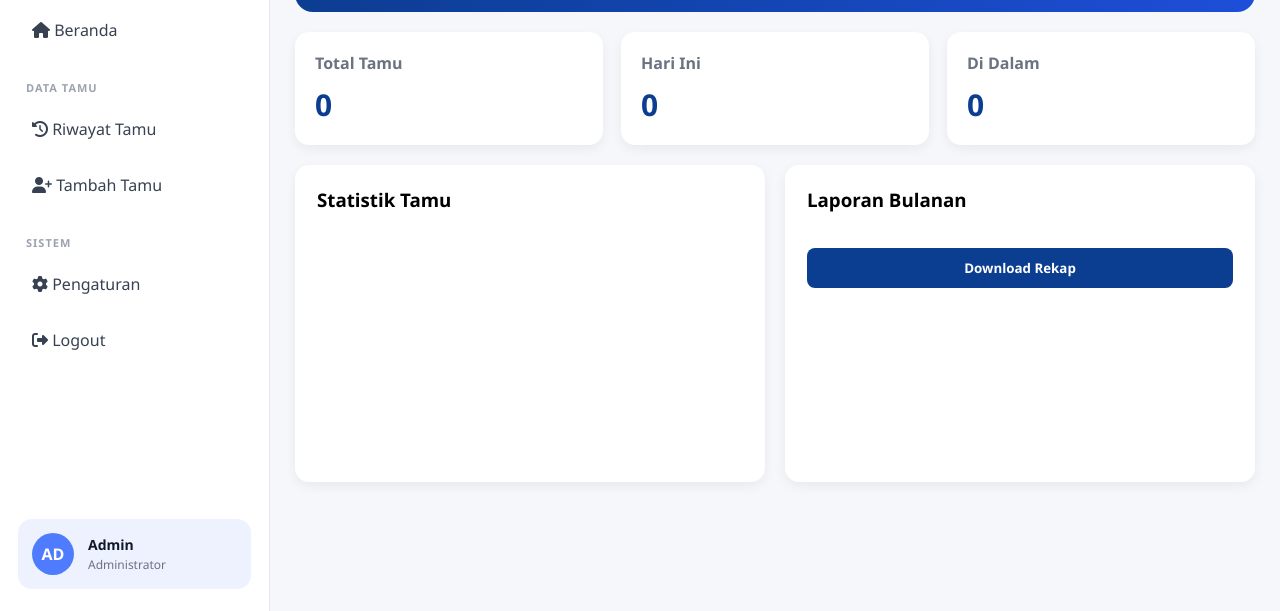
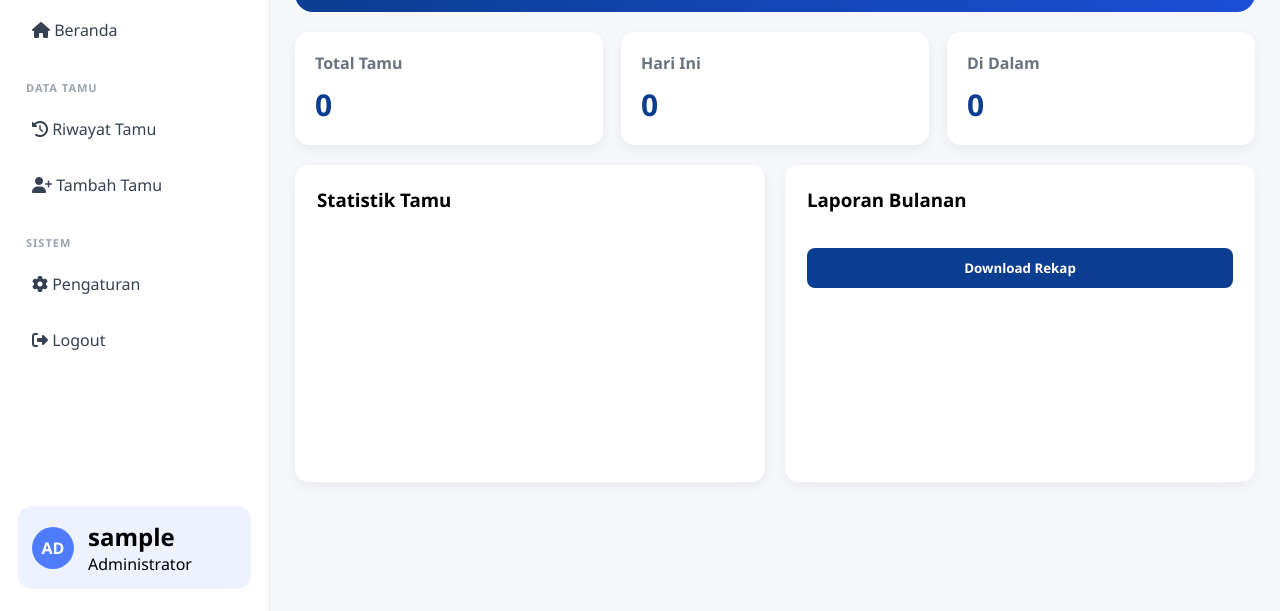
Before and after one commit to agniazahara/frontend_logakses, a website: page dashboard.html in a window 1280 px wide. Shown: the part 189-800 px from the top of the page. Drawn offline with Linux system fonts and the light colour scheme; no server answers; sample sign-in values are in the browser's storage.

Commit message:
nama admin

```diff
--- a/dashboard.html
+++ b/dashboard.html
@@ -72,8 +72,8 @@ href="https://cdnjs.cloudflare.com/ajax/libs/font-awesome/6.5.0/css/all.min.css"
       </div>
 
       <div class="user-text">
-        <h4>Admin</h4>
-        <p>Administrator</p>
+        <h2 id="namaAdmin">Admin</h2>
+<span>Administrator</span>
       </div>
 
     </div>
--- a/js/dashboard.js
+++ b/js/dashboard.js
@@ -58,6 +58,14 @@ window.onload = function () {
   if (savedTheme === "dark") {
     document.body.classList.add("dark")
   }
+
+const username =
+  localStorage.getItem("username")
+
+if (username) {
+  document.getElementById("namaAdmin").textContent =
+    username
+}
 
   // LOAD DASHBOARD
   updateStatistik()
```
